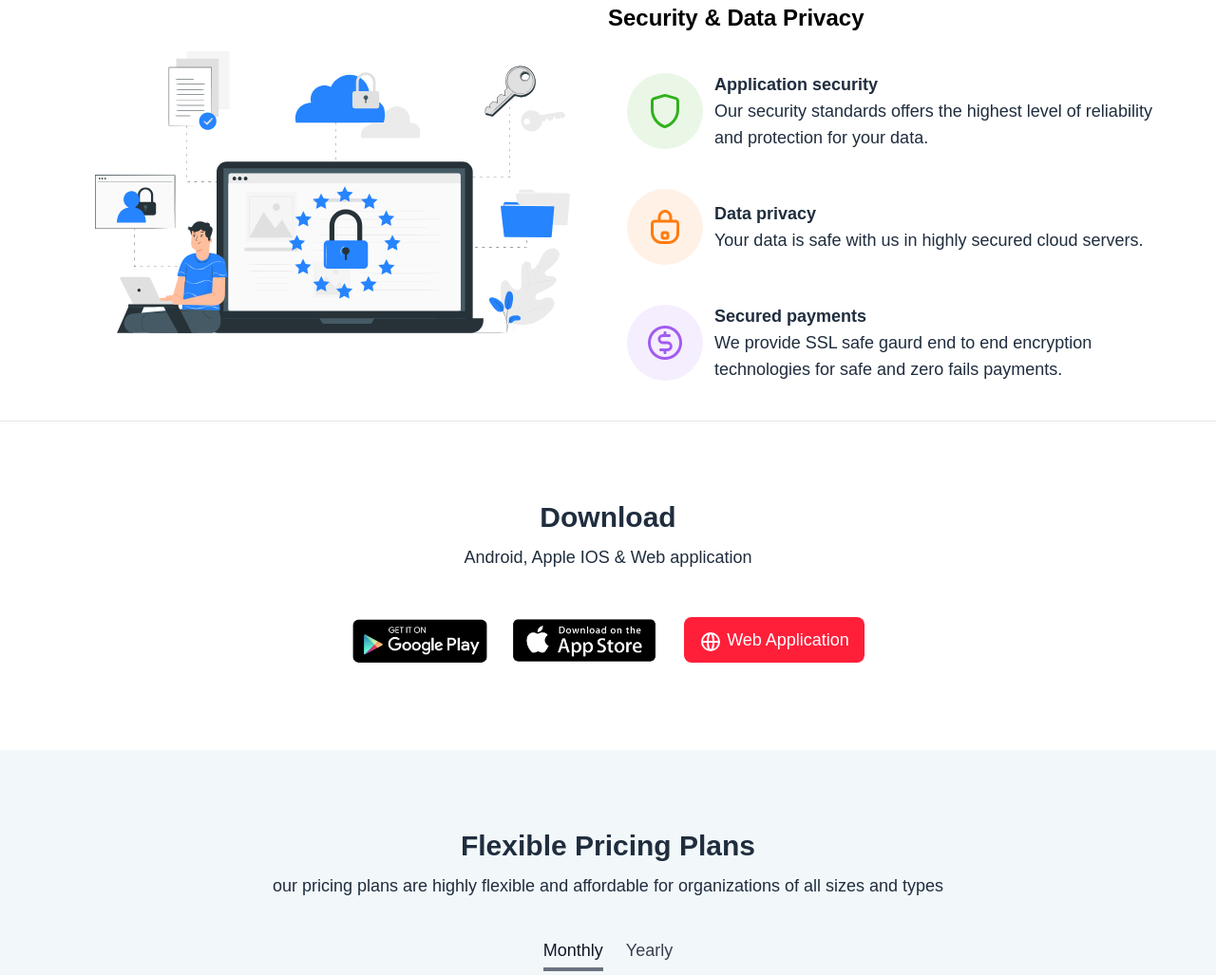
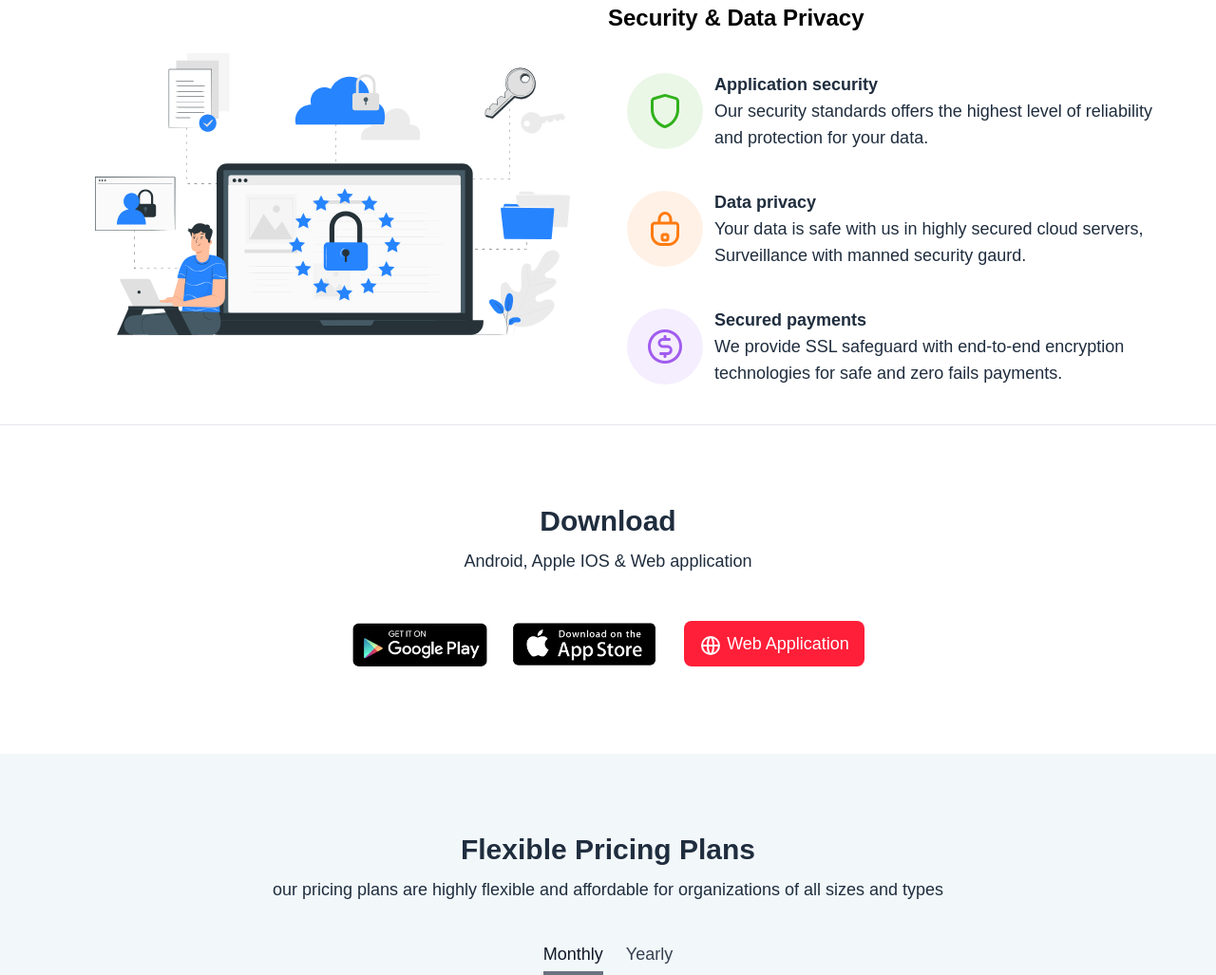
Before and after one commit to thilagaraj/thilagaraj.github.io, a website: page index.html in a window 1280 px wide. Shown: the part 3008-4035 px from the top of the page at 95% size. Drawn offline with Linux system fonts and the light colour scheme; a web font is replaced by a local one.

Commit message:
Update index.html

```diff
--- a/index.html
+++ b/index.html
@@ -359,7 +359,7 @@
                 <div class="flex items-start justify-between w-full">
                   <div class="pl-3 w-full">
                       <p tabindex="0" class="font-bold">Data privacy</strong></p>
-                      <p tabindex="0">Your data is safe with us in highly secured cloud servers.</p>
+                      <p tabindex="0">Your data is safe with us in highly secured cloud servers, Surveillance with manned security gaurd.</p>
                   </div>
               </li>
               <li class="pt-10 flex items-center">
@@ -369,7 +369,7 @@
                 <div class="flex items-start justify-between w-full">
                   <div class="pl-3 w-full">
                       <p tabindex="0" class="font-bold">Secured payments</strong></p>
-                      <p tabindex="0">We provide SSL safe gaurd end to end encryption technologies for safe and zero fails payments.</p>
+                      <p tabindex="0">We provide SSL safeguard with end-to-end encryption technologies for safe and zero fails payments.</p>
                   </div>
               </li>
 
```
